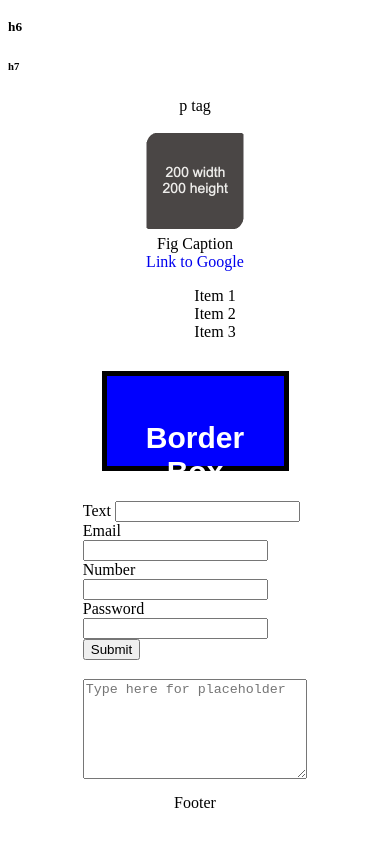
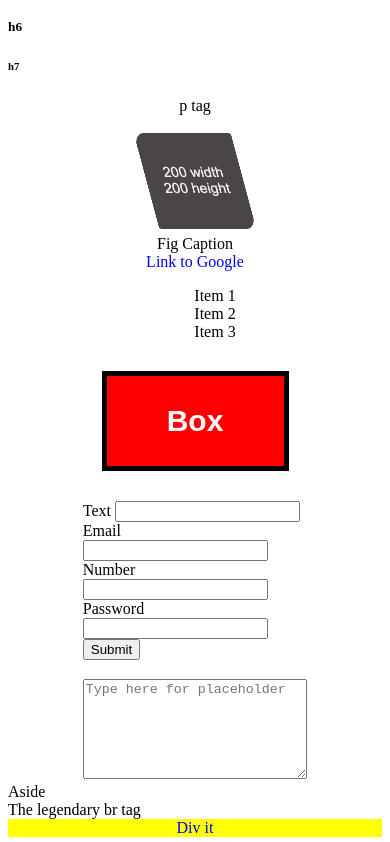
Before and after one commit to tedheikkila/snippets, a plain HTML site: page snippets.html in a window 390 px wide. Shown: the part 282-1124 px from the top of the page. Before the commit the page ends 1102 px from the top, so only its background shows below. Drawn offline with Linux system fonts and the light colour scheme.

Commit message:
more css attributes

```diff
--- a/snippets.css
+++ b/snippets.css
@@ -1,9 +1,7 @@
-/* selecting all elements (defaults); selecting by descending order (all, html, class, id) */
 * {
     box-sizing: border-box;
 }
 
-/* selecting by html tag */
 body {
     color: black
 }
@@ -17,7 +15,6 @@ a {
     text-decoration: none;
 }
 
-/* select by class */
 .section {
     color: black;
     text-align: center;
@@ -27,12 +24,20 @@ a {
     list-style-type: none;
 }
 
-/* select by id; display block is usually the default */
+figure img:hover {
+    flex: 2 1;
+    box-shadow: 5px 5px 5px 5px orange;
+}
+
 #paragraph {
     color: black;
-    /* display: inline; */
-    /* display: none; */
-    /* display: block */
+    display: inline;
+}
+
+#sample-img {
+    transform: rotate(180deg);
+    transform: scale(1.5, 1);
+    transform: skew(15deg);
 }
 
 /* adding dims to elements;
@@ -52,6 +57,10 @@ position: static, relative, fixed, absolute (top, bottom, left, right) */
     margin-left: 25%;
     margin-right: 25%;
     margin-top: 30px;
+    display: flex;
+    flex-wrap: wrap;
+    justify-content: center;
+    flex-direction: column;
 }
 
 form {
@@ -72,3 +81,36 @@ footer {
     text-align: center;
     margin-top: 3%;
 }
+
+aside div {
+    color: blue;
+    text-align: center;
+}
+
+/* pc */
+@media screen and (max-width: 992px) {
+    header {
+      background: blue;
+    }
+
+    .box {
+        background-color: red;
+        align-items: center;
+    }
+  }
+
+  /* tablet  */
+  @media screen and (max-width: 768px) {
+    aside div {
+      background-color: yellow;
+      order: 2
+    }
+  }
+
+  @media screen and (max-width: 576px) {
+    footer {
+      background-color: blue;
+      height: calc(100vh - 200px);
+      flex-shrink: 0
+    }
+  }
--- a/snippets.html
+++ b/snippets.html
@@ -12,15 +12,12 @@
 
 <body>
 
-    <!-- header semantic -->
     <header>Header</header>
 
-    <!-- nav area w/page redirect -->
     <nav>
         <a href=#paragraph>Go to p tag</a>
     </nav>
 
-    <!-- h1-h6 tags (bigger the number, the small the text render) -->
     <h1>h1</h1>
     <h2>h2</h2>
     <h2>h3</h2>
@@ -29,11 +26,11 @@
     <h5>h6</h5>
     <h6>h7</h6>
 
-    <!-- section p, img, a, ul, li, figure, figcaption -->
+    <main>
         <section class="section">
             <p id="paragraph">p tag</p>
             <figure>
-            <img src="./images/sample.jpg" alt="something" width="100" height="100" />
+                <img id="sample-img" src="./images/sample.jpg" alt="something" width="100" height="100" />
                 <figcaption>Fig Caption</figcaption>
                 <a href="https://www.google.com/?gws_rd=ssl">Link to Google</a>
             </figure>
@@ -44,12 +41,10 @@
             </ul>
         </section>
 
-    <!-- border box manipulation -->
         <section class="box">
-        <h2>Border Box</h2>
+            <h2>Box</h2>
         </section>
 
-    <!-- form (label, input (text, email, #, pw), button) -->
         <form>
             <label for=hello>Text</label>
             <input type=text name=hello>
@@ -64,9 +59,14 @@
 
         <textarea placeholder="Type here for placeholder"></textarea>
 
-    <!-- footer semantic -->
+        <aside>Aside
+            <br>
+            The legendary br tag
+            <br>
+            <div>Div it</div>
+        </aside>
+    </main>
+
     <footer>Footer</footer>
-
 </body>
-
 </html>
```
Lines whose indentation alone changed are shown as unchanged.
